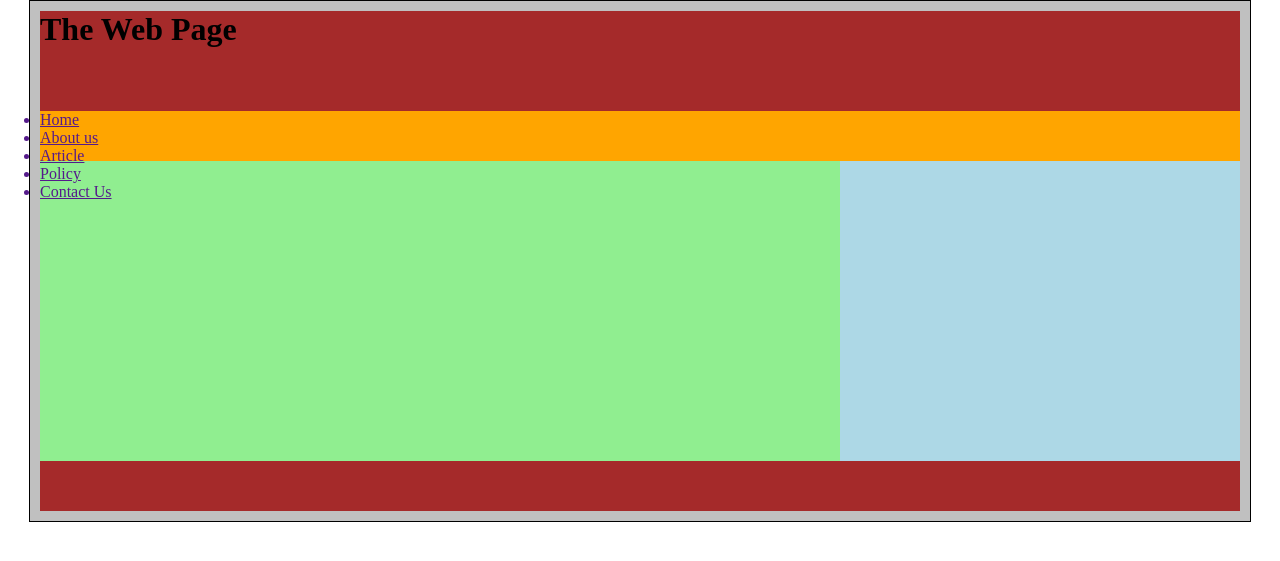
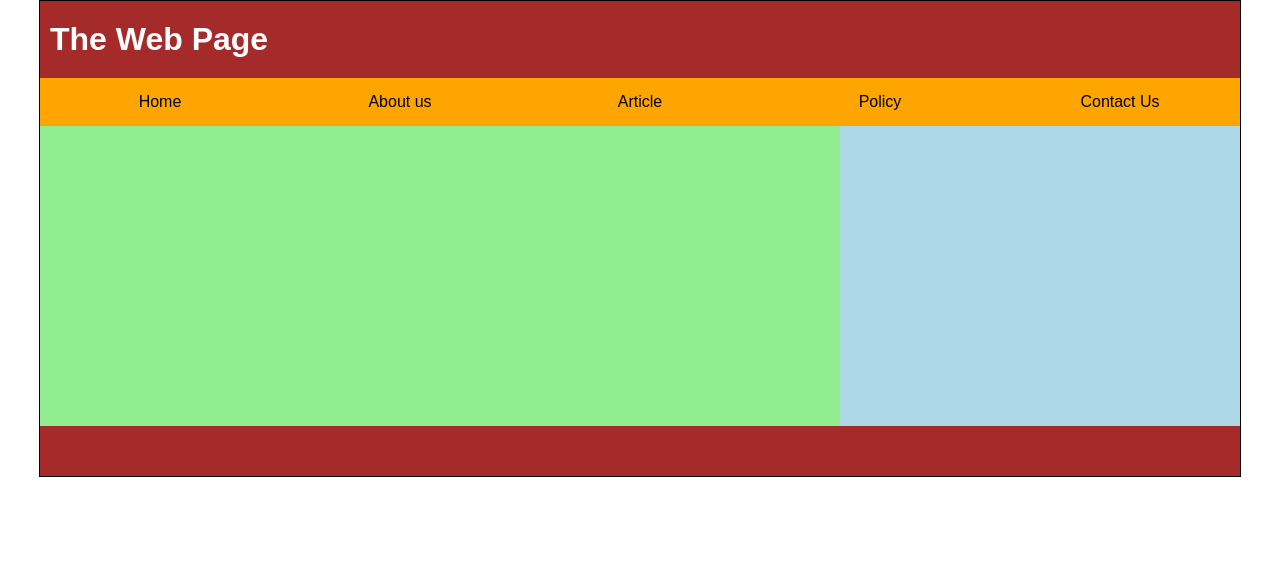
Before and after one commit to gekif/CompWebBegToAdvPks, a PHP site: the page made by 1-HTMLCSS/47-50 Final Project HTML/Final Project.html in a window 1280 px wide. Shown: the top 561 px of the page. Run offline with PHP 8.4, Linux system fonts and the light colour scheme.

Commit message:
Final Project Complete Header CSS

```diff
--- a/1-HTMLCSS/47-50 Final Project HTML/style.css
+++ b/1-HTMLCSS/47-50 Final Project HTML/style.css
@@ -10,15 +10,17 @@
 
 
 #container {
-    background-color: silver;
+    /*background-color: silver;*/
     width: 1200px;
     /*height: 680px;*/
 
     /*Make it center*/
     margin: 0 auto;
 
-    padding: 10px;
+    /*padding: 10px;*/
     border: 1px solid black;
+
+    font-family: Arial, Verdana, sans-serif;
 }
 
 
@@ -26,17 +28,43 @@
         background-color: brown;
 
         /*Must same with container*/
-        width: 1200px;
+        width: 1180px;
 
-        height: 100px;
+        /*height: 80px;*/
+        padding: 20px 10px;
+        color: white;
     }
 
 
     #navigation {
         background-color: orange;
         width: 1200px;
-        height: 50px;
+        /*height: 50px;*/
     }
+
+
+    #navigation ul {
+        list-style: none;
+    }
+
+
+        #navigation ul li {
+            float: left;
+            width: 240px;
+            padding: 15px 0px;
+            text-align: center;
+        }
+
+
+        #navigation ul li:hover {
+            background-color: #FFD280;
+            color: brown;
+        }
+
+
+        #navigation a {
+            color: black;
+        }
 
 
     #main-area {
```
